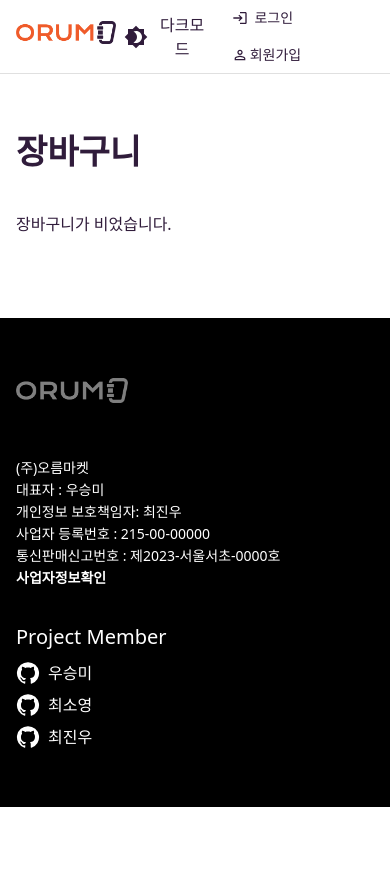
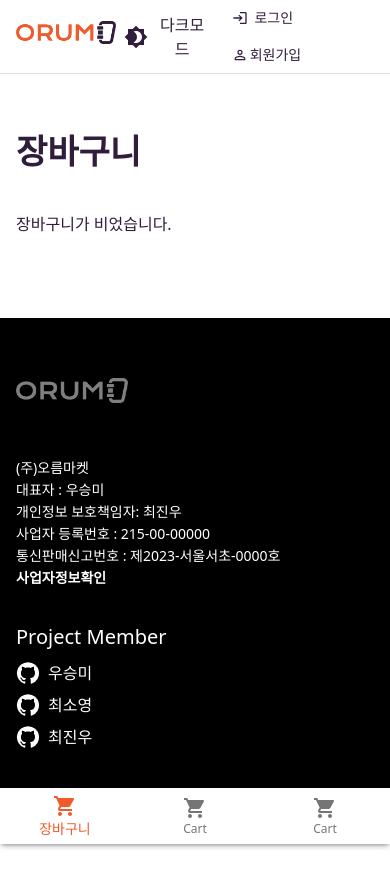
Before and after one commit to veryyounng/orum-market-front, a React (Vite) app: page /cart in a window 390 px wide. Before the commit the page ends 844 px from the top, so only its background shows below. Built offline with nearby package versions, Linux system fonts and the light colour scheme; a web font is replaced by a local one.

Commit message:
Feat: 모바일 하단 네브바 구현 #116

```diff
--- a/src/App.tsx
+++ b/src/App.tsx
@@ -9,6 +9,7 @@ import KeyboardArrowUpIcon from '@mui/icons-material/KeyboardArrowUp';
 import Fab from '@mui/material/Fab';
 import { useMemo, useState } from 'react';
 import Footer from './components/Footer';
+import MobileNavBar from './components/MobileNavBar';
 
 export const ColorModeContext = React.createContext({
   toggleColorMode: () => {},
@@ -146,6 +147,7 @@ function App() {
           </Fab>
         </ScrollTop>
         <Footer />
+        <MobileNavBar />
       </ThemeProvider>
     </ColorModeContext.Provider>
   );
--- a/src/components/Header.tsx
+++ b/src/components/Header.tsx
@@ -19,6 +19,7 @@ import {
   Typography,
   useTheme,
   styled,
+  useMediaQuery,
 } from '@mui/material';
 import {
   Notifications as NotificationsIcon,
@@ -46,6 +47,7 @@ export default function Header() {
   const { items: cartItems } = useCart();
   const cartItemsCount = cartItems.length;
   const _id = localStorage.getItem('_id');
+  const matchesXS = useMediaQuery(theme.breakpoints.down('sm'));
 
   const handleAvatarClick = (event: React.MouseEvent<HTMLButtonElement>) => {
     setAnchorEl(event.currentTarget);
@@ -91,6 +93,7 @@ export default function Header() {
             <Avatar alt="User Avatar" src="/path/to/your/avatar.jpg" />
           </IconButton>
         </CustomTooltip>
+        {!matchesXS && (
           <CustomTooltip title="알림">
             <IconButton color="inherit">
               <Badge badgeContent={4} color="error">
@@ -98,6 +101,8 @@ export default function Header() {
               </Badge>
             </IconButton>
           </CustomTooltip>
+        )}
+        {!matchesXS && (
           <Link to="/cart" style={{ textDecoration: 'none', color: 'inherit' }}>
             <CustomTooltip title="장바구니">
               <Button color="inherit">
@@ -110,6 +115,7 @@ export default function Header() {
               </Button>
             </CustomTooltip>
           </Link>
+        )}
 
         <Menu
           id="menu-appbar"
--- /dev/null
+++ b/src/components/MobileNavBar.tsx
@@ -0,0 +1,102 @@
+import * as React from 'react';
+import Box from '@mui/material/Box';
+import CssBaseline from '@mui/material/CssBaseline';
+import BottomNavigation from '@mui/material/BottomNavigation';
+import BottomNavigationAction from '@mui/material/BottomNavigationAction';
+import ShoppingCartIcon from '@mui/icons-material/ShoppingCart';
+import Paper from '@mui/material/Paper';
+import List from '@mui/material/List';
+import ListItem from '@mui/material/ListItem';
+import ListItemAvatar from '@mui/material/ListItemAvatar';
+import ListItemText from '@mui/material/ListItemText';
+import Avatar from '@mui/material/Avatar';
+import { useMediaQuery } from '@mui/material';
+import Badge, { BadgeProps } from '@mui/material/Badge';
+import { styled } from '@mui/material/styles';
+import { useTheme } from '@mui/material';
+import { useNavigate } from 'react-router-dom';
+import { useRef, useState } from 'react';
+import { useCart } from '../lib/store';
+
+const refreshMessages = () => [];
+
+export default function MobileNavBar() {
+  const [value, setValue] = useState(0);
+  const ref = useRef<HTMLDivElement>(null);
+  const [messages, setMessages] = useState(() => refreshMessages());
+  const theme = useTheme();
+  const { items: cartItems } = useCart();
+  const cartItemsCount = cartItems.length;
+  const matchesXS = useMediaQuery(theme.breakpoints.down('sm'));
+  const navigate = useNavigate();
+
+  const handleNavigateToCart = () => {
+    navigate('/cart');
+  };
+
+  React.useEffect(() => {
+    if (ref.current) {
+      ref.current.ownerDocument.body.scrollTop = 0;
+    }
+    setMessages(refreshMessages());
+  }, [value, setMessages]);
+
+  return (
+    <Box sx={{ pb: 7 }} ref={ref}>
+      <CssBaseline />
+      <List>
+        {messages.map(({ primary, secondary, person }, index) => (
+          <ListItem button key={index + person}>
+            <ListItemAvatar>
+              <Avatar alt="Profile Picture" src={person} />
+            </ListItemAvatar>
+            <ListItemText primary={primary} secondary={secondary} />
+          </ListItem>
+        ))}
+      </List>
+      {matchesXS && (
+        <Paper
+          sx={{ position: 'fixed', bottom: 0, left: 0, right: 0 }}
+          elevation={3}
+        >
+          <BottomNavigation
+            showLabels
+            value={value}
+            onChange={(_, newValue) => {
+              setValue(newValue);
+            }}
+          >
+            <BottomNavigationAction
+              label="장바구니"
+              icon={
+                <StyledBadge badgeContent={cartItemsCount} color="error">
+                  <ShoppingCartIcon />
+                </StyledBadge>
+              }
+              onClick={handleNavigateToCart}
+            />
+            <BottomNavigationAction
+              label="Cart"
+              icon={<ShoppingCartIcon />}
+              onClick={handleNavigateToCart}
+            />
+            <BottomNavigationAction
+              label="Cart"
+              icon={<ShoppingCartIcon />}
+              onClick={handleNavigateToCart}
+            />
+          </BottomNavigation>
+        </Paper>
+      )}
+    </Box>
+  );
+}
+
+const StyledBadge = styled(Badge)<BadgeProps>(({ theme }) => ({
+  '& .MuiBadge-badge': {
+    right: -3,
+    top: 13,
+    border: `2px solid ${theme.palette.background.paper}`,
+    padding: '0 4px',
+  },
+}));
--- a/src/pages/MyCart.tsx
+++ b/src/pages/MyCart.tsx
@@ -16,6 +16,7 @@ import {
 } from '@mui/material';
 import ClearIcon from '@mui/icons-material/Clear';
 import CustomTooltip from '../components/CustomTooltip';
+import { useScrollToTop } from '../hooks/useScrollToTop';
 
 export default function MyCart() {
   const { items, removeFromCart, clearCart } = useCartStore() as {
@@ -36,6 +37,8 @@ export default function MyCart() {
     (total, item) => total + item.price * item.quantity,
     0,
   );
+
+  useScrollToTop();
 
   return (
     <Container sx={{ marginY: '50px' }}>
```
Lines whose indentation alone changed are shown as unchanged.
